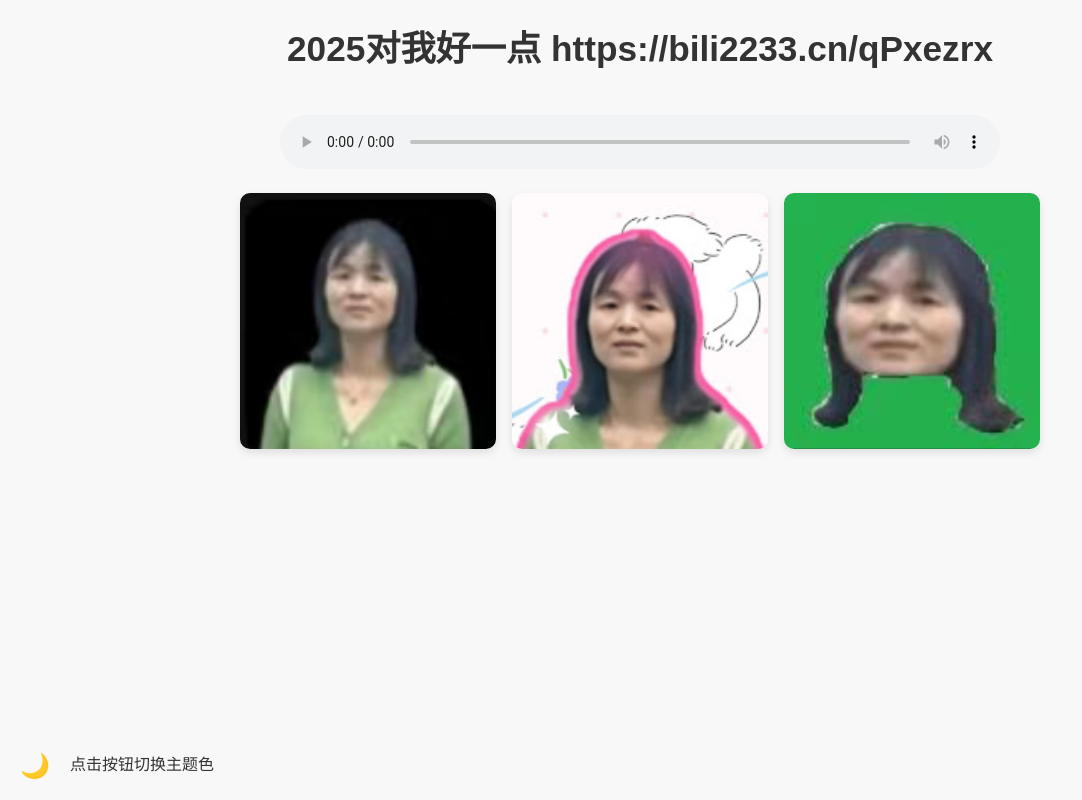
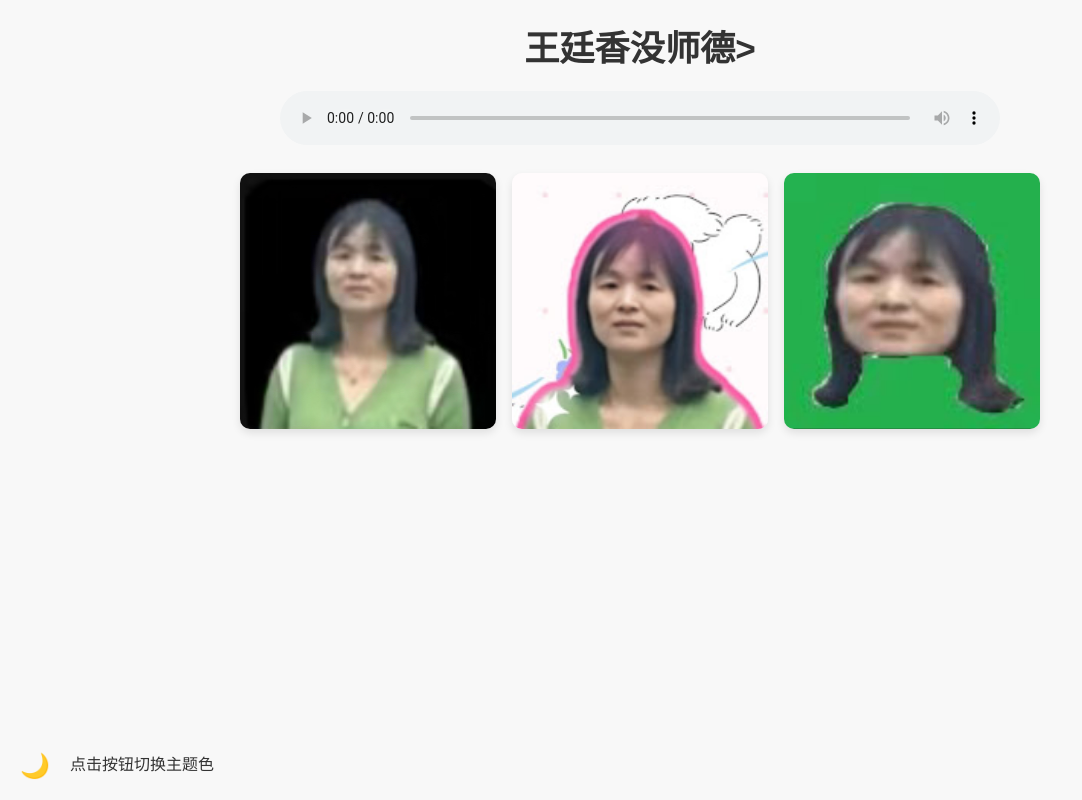
Before and after one commit to SB-bey/SB-bey.github.io, a plain HTML site: page index.html in a window 1280 px wide. Shown: the whole page, without its empty margins (0-1082 px from the left). Drawn offline with Linux system fonts and the light colour scheme.

Commit message:
更新 index.html

```diff
--- a/index.html
+++ b/index.html
@@ -3,7 +3,7 @@
 <head>
     <meta charset="UTF-8">
     <meta name="viewport" content="width=device-width, initial-scale=1.0">
-    <title>2025对我好一点😭</title>
+    <title>无道王廷香</title>
     <style>
         body {
             font-family: '等线', sans-serif;
@@ -114,7 +114,7 @@
 <body>
 
 <div class="container">
-    <h1>2025对我好一点 https://bili2233.cn/qPxezrx</h1>
+    <h1>王廷香没师德>
 
     <!-- 音频播放器 -->
     <audio controls>
```
